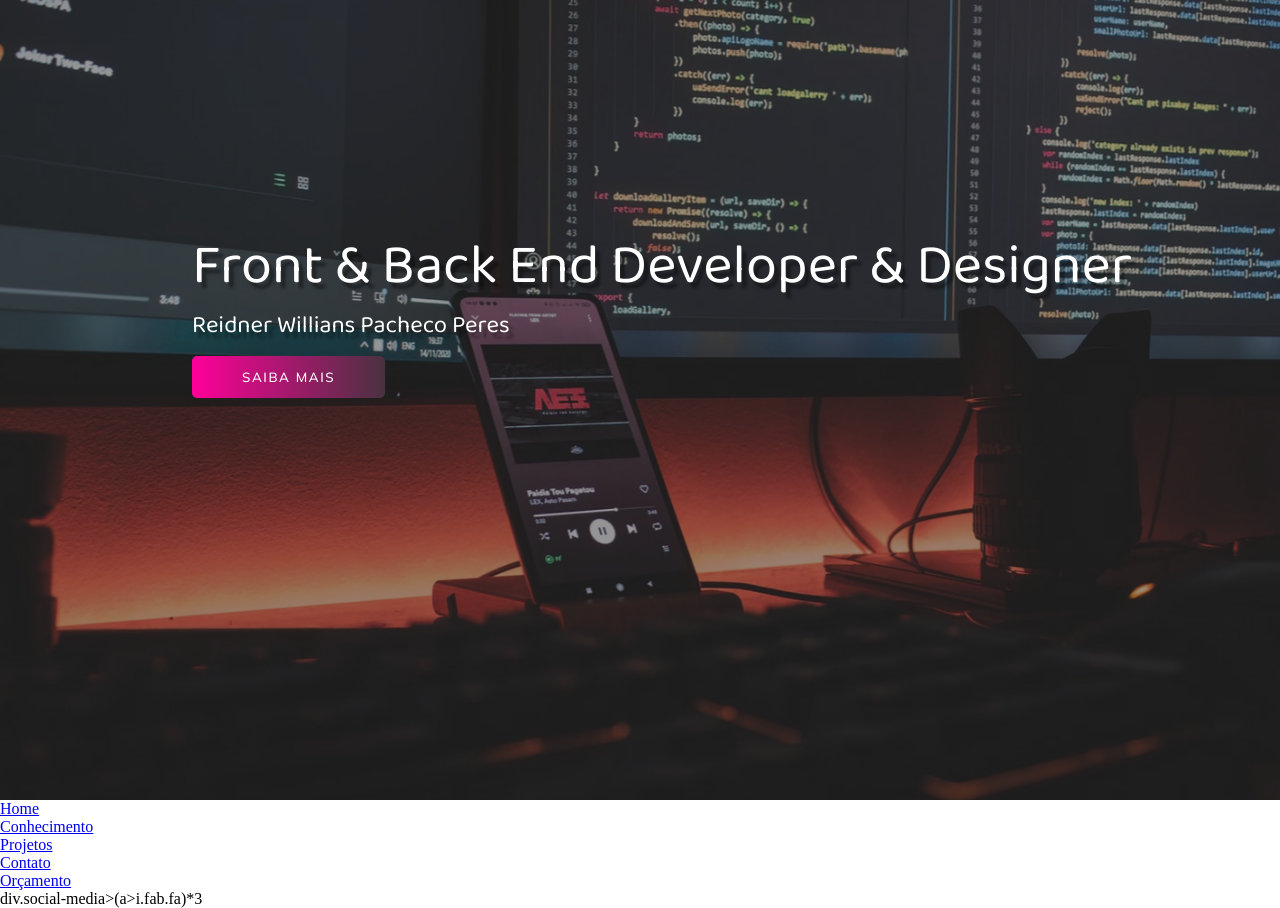
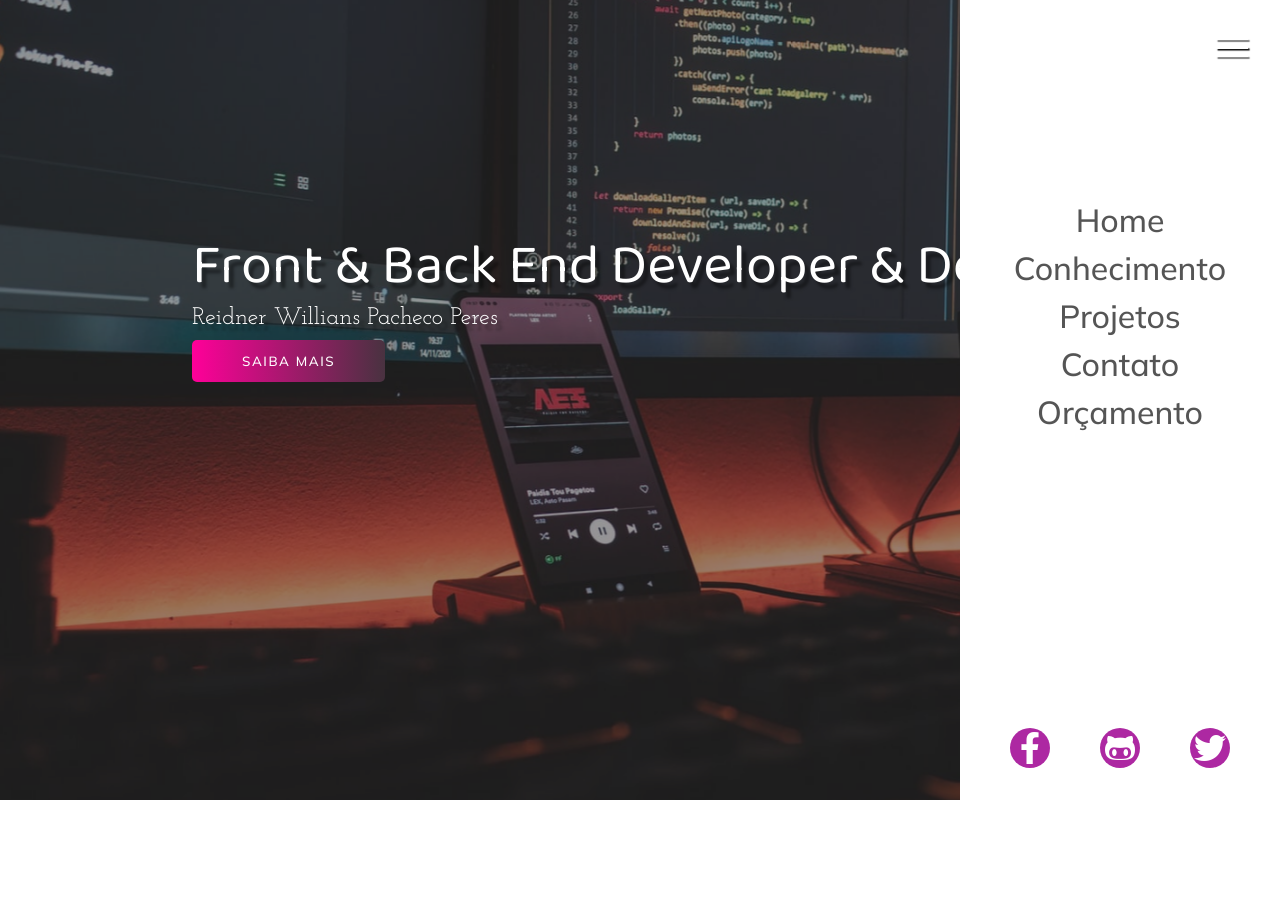
Before and after one commit to ReidnerWillians/Servicos-Produtos, a plain HTML site: page index.html in a window 1280 px wide. After the commit the page ends 800 px from the top, so only its background shows below. Drawn offline with Linux system fonts and the light colour scheme.

Commit message:
uploade menu lateral

```diff
--- a/index.html
+++ b/index.html
@@ -43,9 +43,11 @@
               <li class="menu-item"><a href="#" class="menu-link">Orçamento</a></li>
             </ul>
           </nav>
-
-          div.social-media>(a>i.fab.fa)*3
-
+              <div class="social-media">
+                  <a href="#"><i class="fab fa-facebook-f"></i></a>
+                  <a href="#"><i class="fab fa-github-alt"></i></a>
+                  <a href="#"><i class="fab fa-twitter"></i></a>
+              </div>
         </div>
 
 
--- a/style.css
+++ b/style.css
@@ -5,7 +5,36 @@
 * {
   margin: 0;
   padding: 0;
+  list-style: none;
+  text-decoration: none;
 }
+
+:root{
+    --font-primary: "Baloo Da 2", serif;
+    --font-secundary: "Josefin Slab", serif;
+    --font-action: "Mulish", serif;
+}
+
+.hamburguer{
+    width: 2rem;
+    height: 2rem;
+    position: fixed;
+    z-index: 100;
+    right: 2rem;
+    top: 2rem;
+    display: flex;
+    flex-direction: column;
+    justify-content:space-evenly;
+    cursor: pointer;
+}
+
+.line{
+    width: 100%;
+    height: .1rem;
+    background-color: #fff;
+    box-shadow:.1rem .1rem 1px #000;
+}
+
 
 header{
     width: 100%;
@@ -46,7 +75,7 @@ header{
     color: #fff;
     font-size: 3.5rem;
     margin-bottom: 10px;
-    font-family: "Baloo Da 2", serif;
+    font-family: var(--font-primary);
     font-weight: 300;
     text-shadow: .3rem .4rem 3px rgba(0, 0, 0, .4);
     line-height: 3.5rem;
@@ -59,13 +88,13 @@ header{
     font-size: 1.5rem;
     margin-bottom: 10px;
     text-shadow: .3rem .4rem 3px rgba(0, 0, 0, .4);
-    font-family: "Baloo Da 2", serif;;
+    font-family: var(--font-secundary);
     animation: moveBanner 1s 0.7s forwards;
     opacity: 0;
 }
 
 .banner button{
-    font-family: "Mulish", serif;
+    font-family: var(--font-action);
     color: white;
     text-transform: uppercase;
     letter-spacing: .1rem;
@@ -93,3 +122,59 @@ header{
         opacity: 1;
     }
 }
+
+.sidebar{
+    width: 20rem;
+    height: 100vh;
+    background-color: #fff;
+    position: fixed;
+    top: 0;
+    right: 0;
+}
+
+.menu{
+    position: absolute;
+    top: 40%;
+    left: 50%;
+    transform: translate(-50%, -50%);
+}
+.menu-item{
+    text-align: center;
+    margin-bottom: .5rem;
+}
+
+.menu-link{
+    font-family: var(--font-action);
+    font-size: 2rem;
+    color: #555;
+    transition: color 1s;
+}
+
+.menu-link:hover{
+    color: rgb(173, 40, 162);
+}
+
+.social-media{
+    position: absolute;
+    bottom: 2rem;
+    width: 100%;
+    display: flex;
+    justify-content: space-evenly;
+}
+
+.social-media i{
+    background-color: rgb(173, 40, 162);
+    color: #fff;
+    height: 2.5rem;
+    width: 2.5rem;
+    font-size: 2rem;
+    display: flex;
+    justify-content: center;
+    align-items: center;
+    border-radius: 50%;
+    transition: background-color 1,5;
+}
+
+.social-media i:hover{
+    background-color: rgb(231, 84, 231);
+}
```
